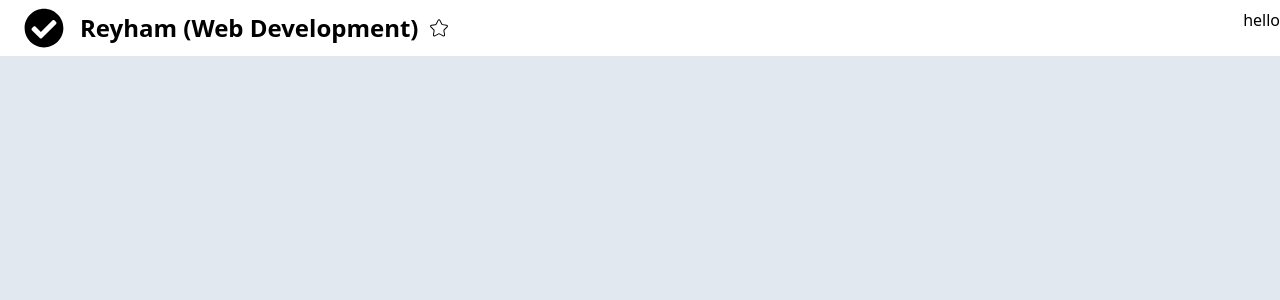
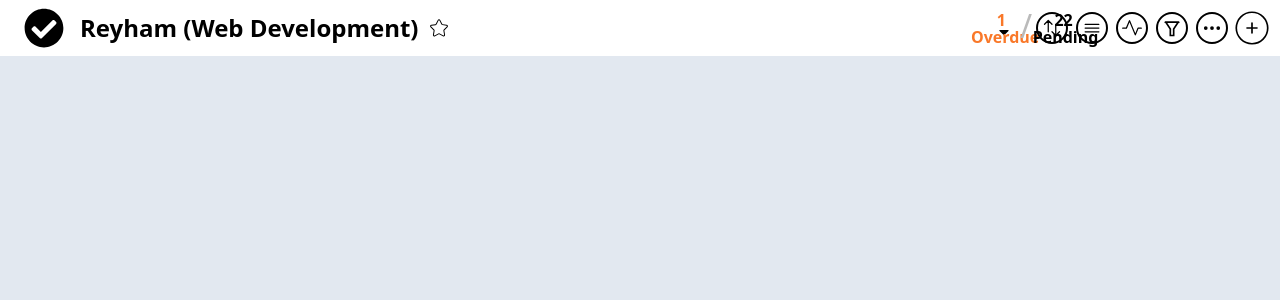
Before and after one commit to kianakermani/design-todo-list, a React (Vite) app: page / in a window 1280 px wide. Shown: the top 300 px of the page. Built offline with nearby package versions, Linux system fonts and the light colour scheme.

Commit message:
navbar done!

```diff
--- a/src/App.css
+++ b/src/App.css
@@ -4,7 +4,6 @@
 }
 
 .check {
-  font-size: 250%;
   display: inline;
 }
 
@@ -19,3 +18,51 @@
   font-weight: bold;
   vertical-align: middle;
 }
+
+.fsize {
+  font-size: 250%;
+}
+
+.filter {
+  font-size: 200%;
+  border: 2px solid black;
+  border-radius: 50%;
+  padding: 4px;
+}
+
+.pendings {
+  position: absolute;
+  top: 20;
+  left: 80.5lvw;
+}
+
+.over {
+  position: absolute;
+  top: 20;
+  left: 76lvw;
+  color: #f97829;
+}
+
+.due {
+  position: relative;
+  top: 17px;
+  right: 35px;
+}
+
+.line {
+  position: absolute;
+  left: 79.7lvw;
+  top: 2px;
+  font-size: 200%;
+  color: #bababa;
+}
+
+.number {
+  position: relative;
+}
+
+.pend {
+  position: relative;
+  top: 17px;
+  right: 40px;
+}
--- a/src/components/Navbar.jsx
+++ b/src/components/Navbar.jsx
@@ -1,17 +1,43 @@
 import { FaCheckCircle } from "react-icons/fa";
 import { CiStar } from "react-icons/ci";
+import { CiCirclePlus } from "react-icons/ci";
+import { RiFilterLine } from "react-icons/ri";
+import { GoPulse } from "react-icons/go";
+import { IoIosMenu } from "react-icons/io";
+import { BsThreeDots } from "react-icons/bs";
+import { HiOutlineArrowsUpDown } from "react-icons/hi2";
+import { FaCaretDown } from "react-icons/fa";
 import "../App.css";
 
 const Navbar = () => {
   return (
     <>
-      <div className="bg-white mt-2 h-12 con flex">
+      <div className="bg-white mt-2 h-12 con flex justify-content-between">
         <div className="flex-1 w-64">
-          <FaCheckCircle className="check  ml-6" />
+          <FaCheckCircle className="check  ml-6 fsize" />
           <p className="text ml-4">Reyham (Web Development)</p>
           <CiStar className="star ml-2" />
         </div>
-        <div className="flex-shrink-0">hello</div>
+        <div className="mr-1 over ">
+          <span className="font-bold ml-6 number ">1</span>
+          <span className="font-semibold due">Overdue</span>
+        </div>
+        <div>
+          <span className="line">/</span>
+        </div>
+
+        <div className="mr-1 pendings ">
+          <span className="font-bold ml-6 number ">22</span>
+          <span className="font-semibold pend">Pending</span>
+        </div>
+
+        <FaCaretDown className="mr-6 mt-4" />
+        <HiOutlineArrowsUpDown className="filter mr-2 mt-1" />
+        <IoIosMenu className="filter mr-2 mt-1" />
+        <GoPulse className="filter mr-2 mt-1" />
+        <RiFilterLine className="filter mr-2 mt-1" />
+        <BsThreeDots className="filter mt-1 mr-1" />
+        <CiCirclePlus className="plus mr-2 fsize" />
       </div>
     </>
   );
```
